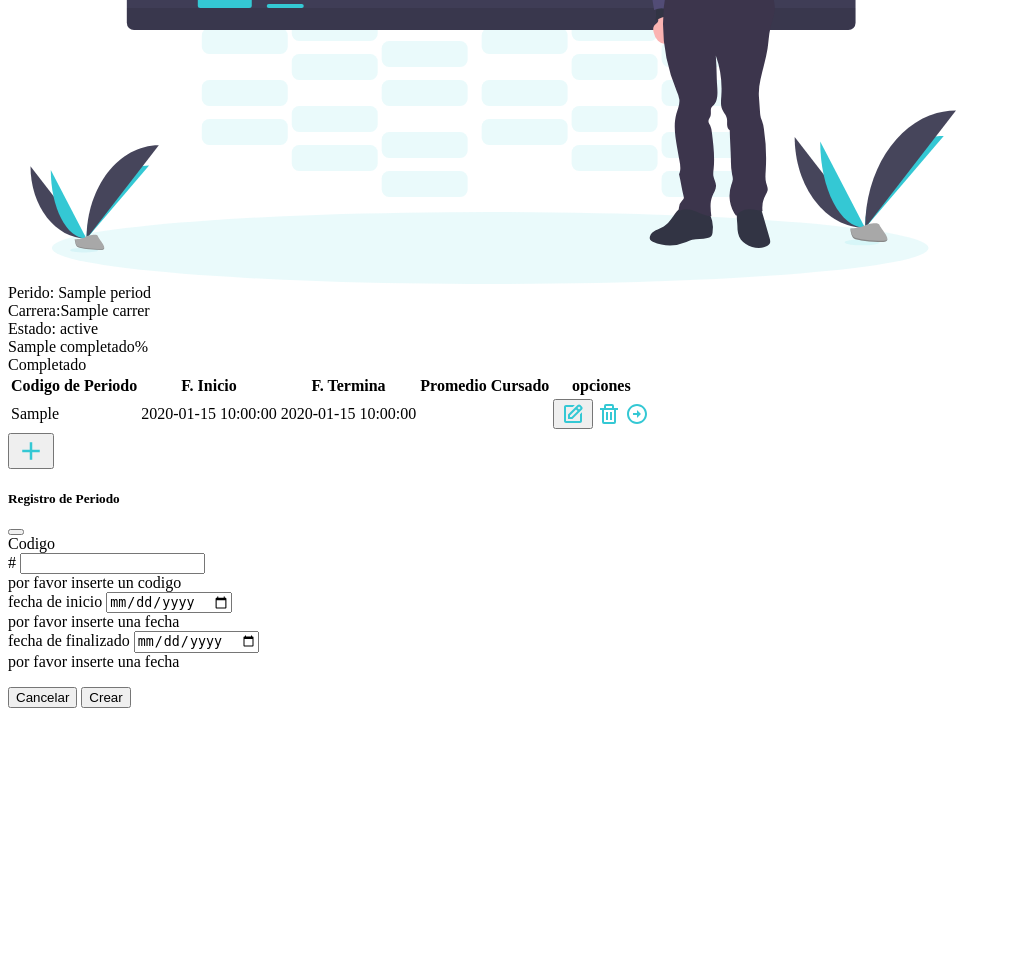
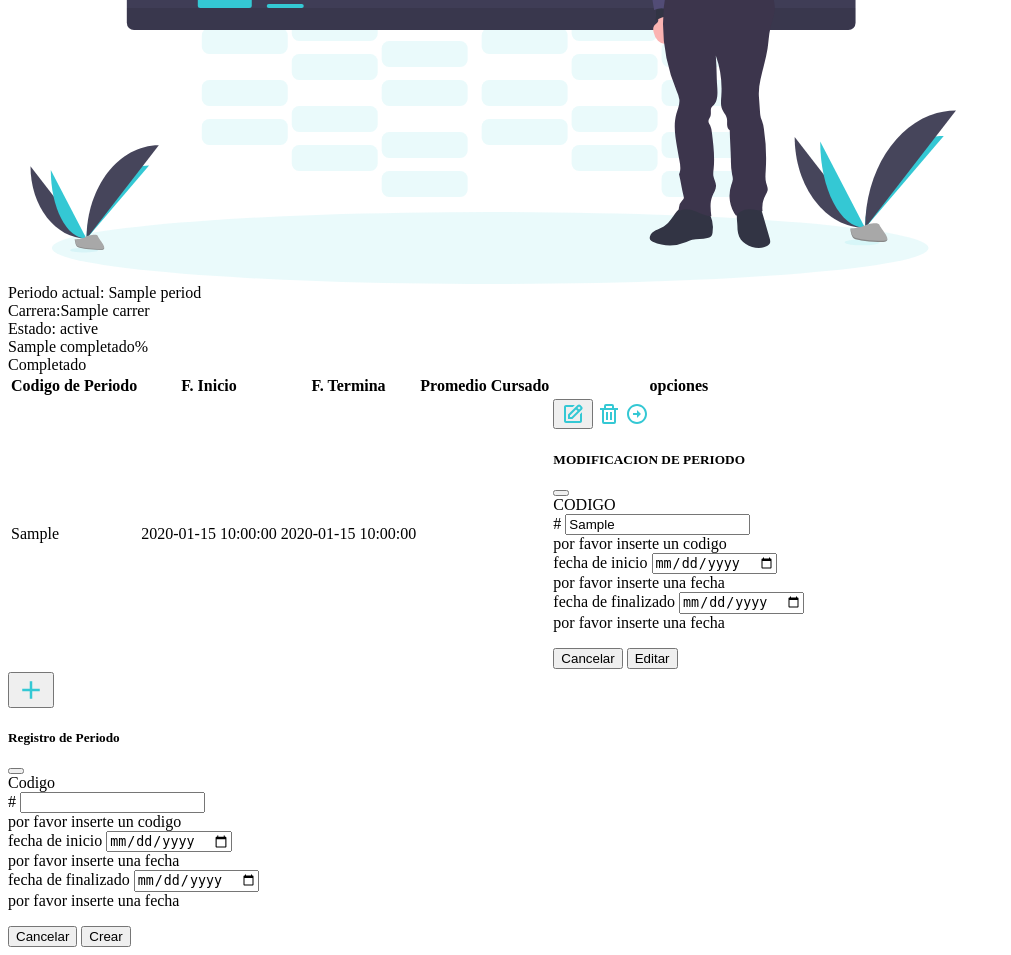
Before and after one commit to heyscardev/Notes-PHP, a PHP site: template views/periods/index.php in a window 1280 px wide. Shown: the part 903-1858 px from the top of the page, without its empty margins (0-1011 px from the left). Before the commit the page ends 1611 px from the top, so only its background shows below. Run offline with PHP 8.4, Linux system fonts and the light colour scheme; the template is opened without the code that fills it: most values are stand-ins (such as "Sample title", 1, 10 or a date in 2020); data that the repository does not hold is empty.

Commit message:
22-12-21:1040

```diff
--- a/Connection.php
+++ b/Connection.php
@@ -3,7 +3,7 @@
 private static  $conec = NULL;
 private  static $DB_NAME = 'db_notes';
 private static $USER_NAME= 'root';
-private static $USER_PASS = '';
+private static $USER_PASS = '12345678';
 private static  $HOST = '127.0.0.1';
 
 private function __construct(){
--- a/models/Periods.php
+++ b/models/Periods.php
@@ -6,7 +6,7 @@
     private $startDate;
     private $endDate;
 
-    public function __construct($idUser,$idPeriod, $codPeriod, $startDate,$endDate)
+    public function __construct(int $idUser,int $idPeriod, $codPeriod, $startDate,$endDate)
     {
        $this->idUser = $idUser;
        $this->idPeriod = $idPeriod;
@@ -20,7 +20,7 @@
         return $this->idUser;
     }
 
-    public function setIdUser($idUser)
+    public function setIdUser(int $idUser)
     {
         $this->idUser = $idUser;
 
@@ -32,7 +32,7 @@
         return $this->idPeriod;
     }
 
-    public function setIdPeriod($idPeriod)
+    public function setIdPeriod(int $idPeriod)
     {
         $this->idPeriod = $idPeriod;
 
--- a/models/crud/CRUDPeriods.php
+++ b/models/crud/CRUDPeriods.php
@@ -42,6 +42,12 @@
 
         return $sql->execute(array($id));
     }
+    public static function update(Periods $per){
+        $cn = Connection::getInstance();
+        $comand = "UPDATE periods SET cod_period = ? , start_date = ? ,end_date = ?  WHERE id_period = ?";
+        $sql = $cn->prepare($comand);
+        $sql->execute(array($per->getCodPeriod(),$per->getStartDate(),$per->getEndDate(),$per->getIdPeriod()));
+    }
 
 }
 ?>
--- a/views/periods/index.php
+++ b/views/periods/index.php
@@ -26,7 +26,7 @@
           <div class="row align-items-center text-white ps-5 ">
             <div class="col  ">
               <div class="row ">
-                <label class="text-white fs-3 fw-bolder">Perido: <span><?php echo $head_principal["period"] ?></span></label>
+                <label class="text-white fs-3 fw-bolder">Periodo actual: <span><?php echo $head_principal["period"] ?></span></label>
               </div>
               <div class="row  mx-3 fs-5 ">
                 <div class="col   "><label class="mx-2 fw-bolder fs-4" for="">Carrera:</label><label for=""><?php echo $head_principal["carrer"] ?></label></div>
@@ -105,9 +105,10 @@
             <td><?php echo promedio($period->getIdPeriod()); ?></td>
             <td><?php echo cursado($period->getIdPeriod()); ?></td>
             <td>
-              <button href="" id="btn-edit" class="btn "><img src="icons/edit-icon.svg" alt="edit"></button>
+              <button  data-bs-toggle="modal" data-bs-target="#edit-<?php echo $period->getIdPeriod() ?>" class="btn "><img src="icons/edit-icon.svg" alt="edit"></button>
               <a href="./?controlador=Periods&accion=borrar&id=<?php echo $period->getIdPeriod(); ?>" class="btn "><img src="icons/trash-icon.svg" " alt=" delete"></a>
               <a href="" class="btn "><img src="icons/arrow-star-icon.svg" style="transform: rotate(180deg);" alt="ir"></a>
+              <?php require_once("views/periods/updateModal.php"); ?>
             </td>
 
           </tr>
--- /dev/null
+++ b/views/periods/updateModal.php
@@ -0,0 +1,55 @@
+
+
+  <!-- Modal -->
+  <div class="modal fade " id="edit-<?php echo $period->getIdPeriod() ?>" tabindex="-1" aria-labelledby="exampleModalLabel" aria-hidden="true">
+    <div class="modal-dialog modal-lg">
+      <div class="modal-content">
+        <div class="modal-header">
+          <h5 class="modal-title text-primary fs-1" id="exampleModalLabel">MODIFICACION DE PERIODO</h5>
+          <button type="button" class="btn-close" data-bs-dismiss="modal" aria-label="Close"></button>
+        </div>
+        <div class="modal-body py-2 bg-secondary">
+          <!--                   -->
+          <form action="./?controlador=Periods&accion=editar&id=<?php echo $period->getIdPeriod()  ?>" method="post" class="row g-3 needs-validation" id="form-c-period" novalidate>
+
+
+            <div class="col-md-12">
+              <label for="validationCustomUsername" class="form-label">CODIGO</label>
+              <div class="input-group has-validation">
+                <span class="input-group-text" id="inputGroupPrepend">#</span>
+                <input type="text" class="form-control" name="cod_period" id="" aria-describedby="inputGroupPrepend" value="<?php echo $period->getCodPeriod(); ?>" required>
+                <div class="invalid-feedback">
+                  por favor inserte un codigo
+                </div>
+              </div>
+            </div>
+            <div class="col-md-6">
+              <label for="validationCustom03" class="form-label">fecha de inicio</label>
+              <input type="date" name="start_date" class="form-control" value="<?php echo $period->getStartDate(); ?>" id="validationCustom03" required>
+              <div class="invalid-feedback">
+                por favor inserte una fecha
+              </div>
+            </div>
+            <div class="col-md-3">
+              <label for="validationCustom04" class="form-label">fecha de finalizado</label>
+              <input type="date" name="end_date" class="form-select" id="validationCustom04" value="<?php echo $period->getEndDate(); ?>" required>
+
+              </input>
+              <div class="invalid-feedback">
+                por favor inserte una fecha
+              </div>
+
+              <div class="col-12">
+
+              </div>
+          </form>
+          <!--                   -->
+        </div>
+        <div class="modal-footer">
+          <button type="button" class="btn btn-secondary fw-bolder text-primary" data-bs-dismiss="modal">Cancelar</button>
+          <button class="btn btn-primary fw-bolder text-white" name="editar" form="form-c-period" type="submit">Editar</button>
+        </div>
+      </div>
+    </div>
+  </div>
+  </div>
```
Also changed, not shown: controllers/PeriodsController.php (+11 -3 lines), models/crud/CRUDAcademicData.php (deleted, +0 -47 lines), views/app.php (+4 -4 lines).
